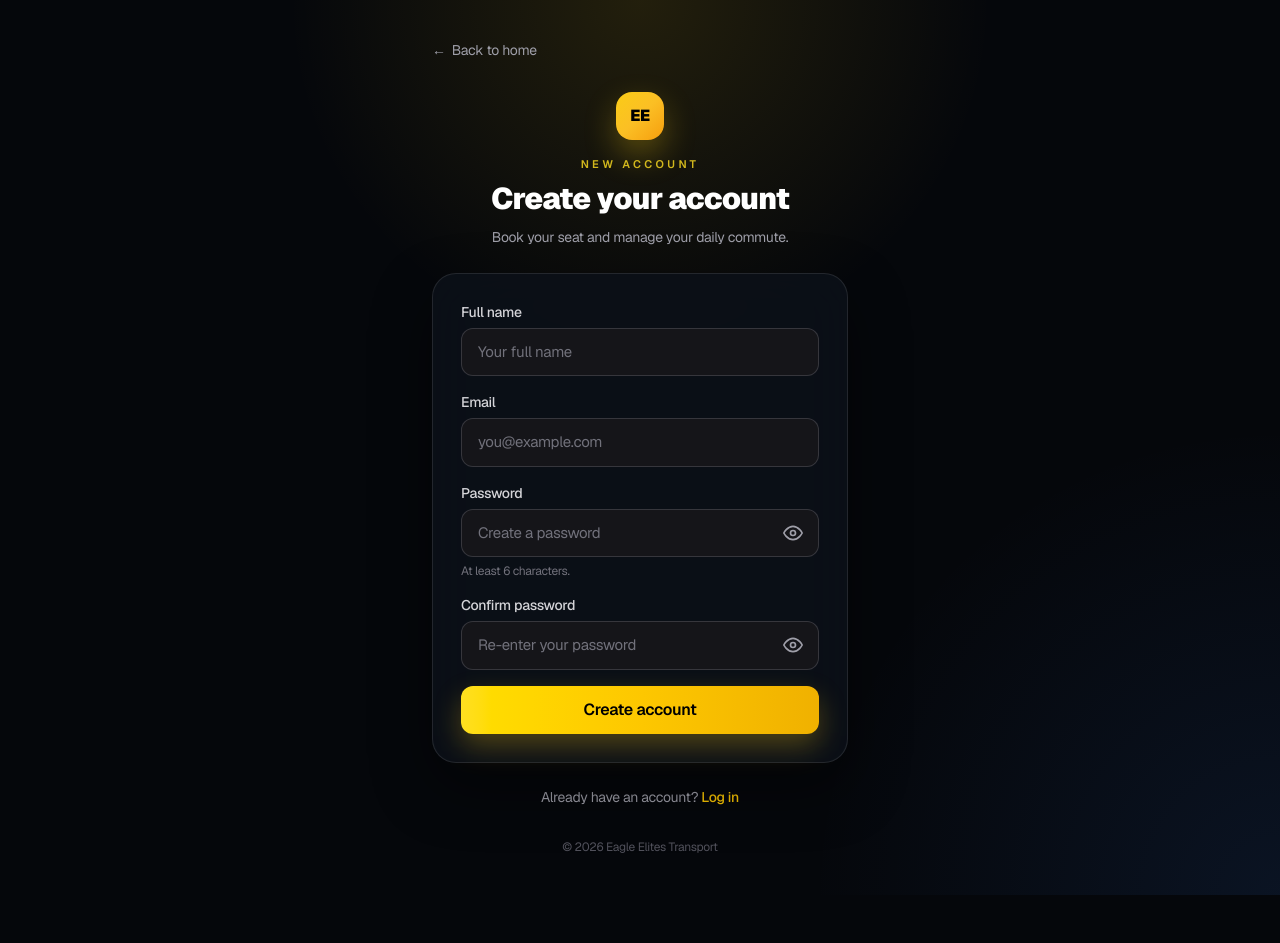
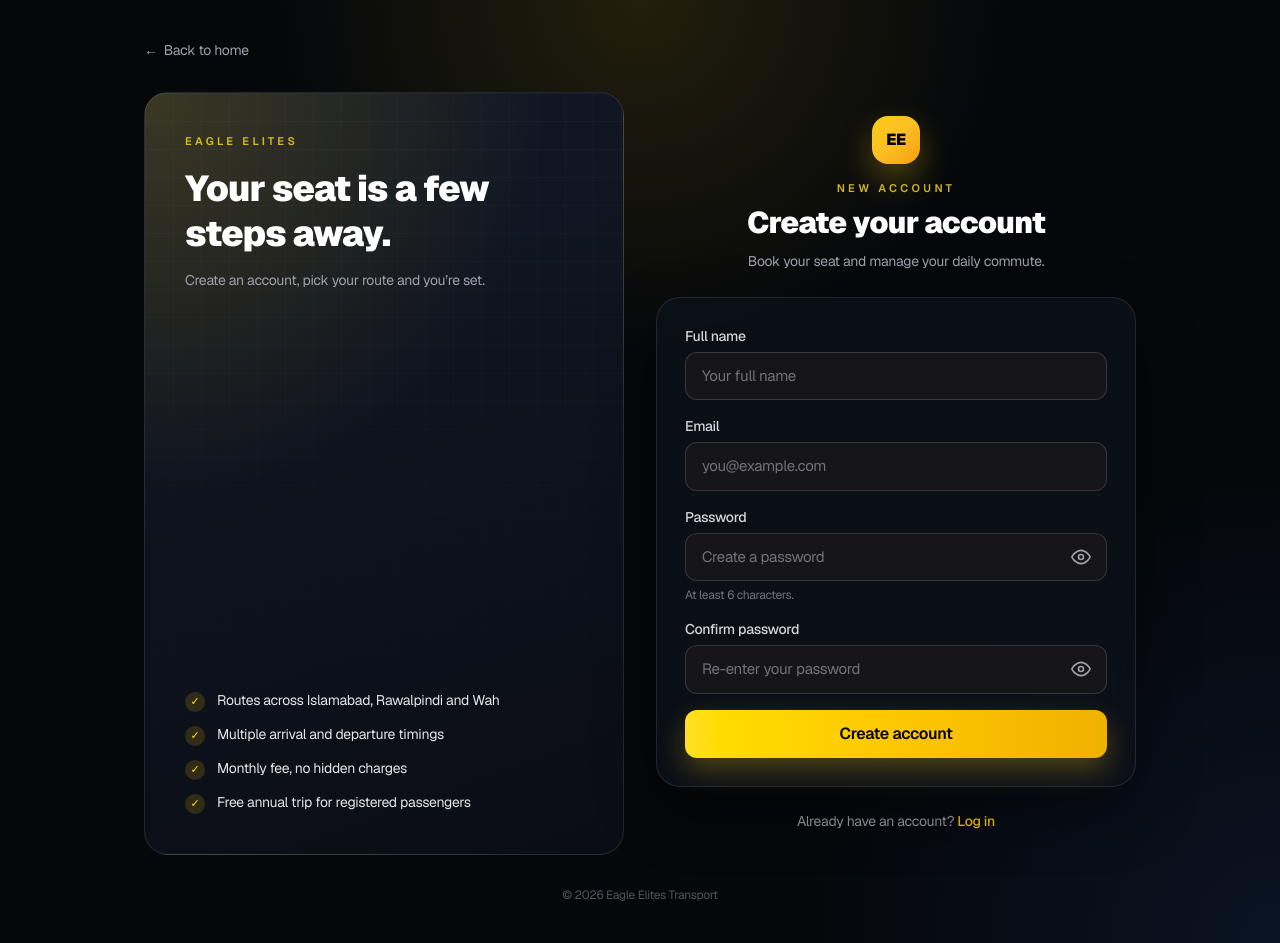
Before and after one commit to GucciCreates/Eagle-Elites, a Next.js app: page /auth/signup in a window 1280 px wide. Before the commit the page ends 895 px from the top, so only its background shows below. Built offline with nearby package versions, Linux system fonts and the light colour scheme; no server answers.

Commit message:
Restore desktop side panel on login, signup and admin login
Minimal brand panel in the shared AuthShell (desktop only): headline,
short line and real service benefits, subtle gradient and grid. No fake
live status. Admin gets a staff-oriented variant; reset pages stay single-card.

```diff
--- a/app/admin/login/page.tsx
+++ b/app/admin/login/page.tsx
@@ -74,6 +74,7 @@ export default function AdminLogin() {
 
   return (
     <AuthShell
+      panel="admin"
       eyebrow="Admin"
       title="Admin log in"
       subtitle="For Eagle Elites staff only."
--- a/app/auth/login/page.tsx
+++ b/app/auth/login/page.tsx
@@ -88,6 +88,7 @@ export default function Login() {
 
   return (
     <AuthShell
+      panel="login"
       eyebrow="Welcome back"
       title="Log in to your account"
       subtitle="Manage your route, seat and payments."
--- a/app/auth/signup/page.tsx
+++ b/app/auth/signup/page.tsx
@@ -108,6 +108,7 @@ export default function SignUp() {
   if (sentTo) {
     return (
       <AuthShell
+        panel="signup"
         eyebrow="Almost there"
         title="Check your email"
         subtitle={
@@ -141,6 +142,7 @@ export default function SignUp() {
 
   return (
     <AuthShell
+      panel="signup"
       eyebrow="New account"
       title="Create your account"
       subtitle="Book your seat and manage your daily commute."
--- a/components/auth/auth-shell.tsx
+++ b/components/auth/auth-shell.tsx
@@ -1,7 +1,84 @@
 import Link from 'next/link';
 import type { ReactNode } from 'react';
 
+type PanelVariant = 'login' | 'signup' | 'admin';
+
+const PANELS: Record<
+  PanelVariant,
+  { heading: string; text: string; points: string[] }
+> = {
+  login: {
+    heading: 'Your commute, smarter.',
+    text: 'Everything for your daily ride in one place.',
+    points: [
+      'Daily routes to 15+ institutions',
+      'AC coasters, Hiaces and vans',
+      'One simple monthly plan',
+      'Live GPS tracking and 24/7 WhatsApp support',
+    ],
+  },
+  signup: {
+    heading: 'Your seat is a few steps away.',
+    text: 'Create an account, pick your route and you’re set.',
+    points: [
+      'Routes across Islamabad, Rawalpindi and Wah',
+      'Multiple arrival and departure timings',
+      'Monthly fee, no hidden charges',
+      'Free annual trip for registered passengers',
+    ],
+  },
+  admin: {
+    heading: 'Eagle Elites admin.',
+    text: 'Manage students, routes and payments.',
+    points: [
+      'Review applications and payments',
+      'Manage routes, departures and pricing',
+      'Restricted to authorised staff',
+    ],
+  },
+};
+
+function SidePanel({ variant }: { variant: PanelVariant }) {
+  const panel = PANELS[variant];
+  return (
+    <aside className="relative hidden overflow-hidden rounded-3xl border border-white/10 bg-[radial-gradient(circle_at_top_left,_rgba(250,204,21,0.18),_transparent_45%),linear-gradient(160deg,_#111827,_#0a0d14)] p-10 lg:flex lg:flex-col lg:justify-between">
+      <div
+        aria-hidden="true"
+        className="absolute inset-0 bg-[linear-gradient(rgba(255,255,255,0.025)_1px,transparent_1px),linear-gradient(90deg,rgba(255,255,255,0.025)_1px,transparent_1px)] bg-[size:28px_28px] [mask-image:linear-gradient(to_bottom,black,transparent)]"
+      />
+      <div className="relative">
+        <p className="text-[11px] font-semibold uppercase tracking-[0.3em] text-yellow-300/80">
+          Eagle Elites
+        </p>
+        <h2 className="mt-4 max-w-xs text-4xl font-black leading-tight tracking-tight text-white">
+          {panel.heading}
+        </h2>
+        <p className="mt-3 max-w-sm text-sm leading-6 text-zinc-400">
+          {panel.text}
+        </p>
+      </div>
+      <ul className="relative mt-10 space-y-3">
+        {panel.points.map((point) => (
+          <li
+            key={point}
+            className="flex items-start gap-3 text-sm text-zinc-200"
+          >
+            <span
+              aria-hidden="true"
+              className="mt-0.5 flex h-5 w-5 flex-none items-center justify-center rounded-full bg-yellow-400/15 text-[11px] text-yellow-300"
+            >
+              ✓
+            </span>
+            {point}
+          </li>
+        ))}
+      </ul>
+    </aside>
+  );
+}
+
 type AuthShellProps = {
+  panel?: PanelVariant;
   eyebrow?: string;
   title: string;
   subtitle?: ReactNode;
@@ -16,6 +93,7 @@ export default function AuthShell({
   subtitle,
   children,
   footer,
+  panel,
 }: AuthShellProps) {
   return (
     <div className="relative min-h-screen overflow-hidden bg-[#05070b] text-white">
@@ -24,7 +102,11 @@ export default function AuthShell({
         className="pointer-events-none absolute inset-0 bg-[radial-gradient(circle_at_top,_rgba(250,204,21,0.12),_transparent_32%),radial-gradient(circle_at_bottom_right,_rgba(59,130,246,0.10),_transparent_30%)]"
       />
 
-      <div className="relative mx-auto flex min-h-screen w-full max-w-md flex-col px-4 py-6 sm:py-10">
+      <div
+        className={`relative mx-auto flex min-h-screen w-full flex-col px-4 py-6 sm:py-10 ${
+          panel ? 'max-w-md lg:max-w-5xl' : 'max-w-md'
+        }`}
+      >
         <Link
           href="/"
           className="inline-flex w-fit items-center gap-1.5 rounded-lg text-sm text-zinc-400 transition hover:text-white focus:outline-none focus-visible:ring-2 focus-visible:ring-yellow-400/40"
@@ -32,7 +114,13 @@ export default function AuthShell({
           <span aria-hidden="true">←</span> Back to home
         </Link>
 
-        <main className="flex flex-1 flex-col justify-center py-8">
+        <main
+          className={`flex flex-1 flex-col justify-center py-8 ${
+            panel ? 'lg:grid lg:grid-cols-2 lg:items-stretch lg:gap-8' : ''
+          }`}
+        >
+          {panel && <SidePanel variant={panel} />}
+          <div className="flex flex-col justify-center lg:py-6">
             <div className="mb-6 text-center">
               <Link
                 href="/"
@@ -63,6 +151,7 @@ export default function AuthShell({
                 {footer}
               </div>
             )}
+          </div>
         </main>
 
         <p className="text-center text-xs text-zinc-600">
```
Lines whose indentation alone changed are shown as unchanged.
